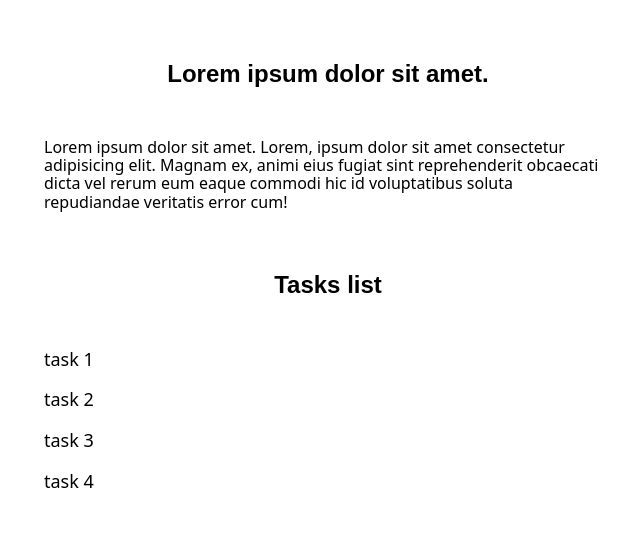
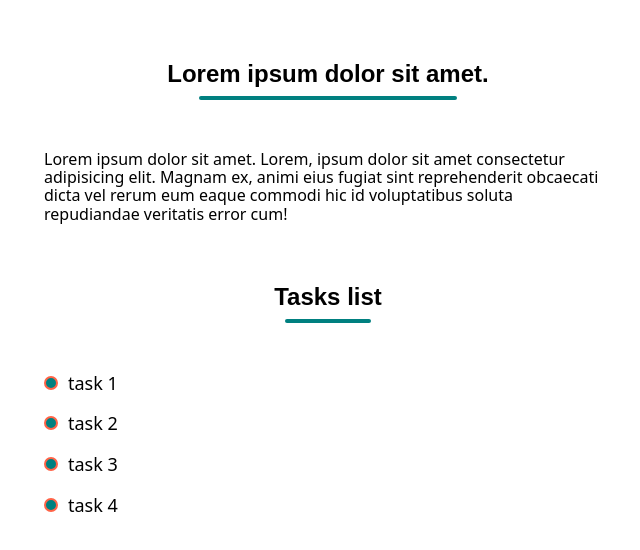
Before and after one commit to Olexiy-repin/bootcamp-76-on-HTML, a plain HTML site: page pages/pseudo-elements.html in a window 1280 px wide. Shown: the whole page, without its empty margins (312-952 px from the left). Drawn offline with nearby package versions, Linux system fonts and the light colour scheme.

Commit message:
classwork

```diff
--- a/css/pseudo-elements.css
+++ b/css/pseudo-elements.css
@@ -31,11 +31,24 @@ ol {
 }
 
 .title {
+  width: max-content;
   margin-left: auto;
   margin-right: auto;
   font-family: sans-serif;
   text-align: center;
   margin-bottom: 50px;
+}
+
+.title::after {
+  display: block;
+  width: 80%;
+  height: 4px;
+  background-color: teal;
+  border-radius: 6px;
+  margin-left: auto;
+  margin-right: auto;
+  margin-top: 8px;
+  content: '';
 }
 
 .task-list-item {
@@ -45,3 +58,14 @@ ol {
 .task-list-item:not(:last-child) {
   margin-bottom: 20px;
 }
+
+.task-list-item::before {
+  display: inline-block;
+  content: '';
+  width: 14px;
+  height: 14px;
+  border-radius: 50%;
+  background-color: teal;
+  border: 2px solid tomato;
+  margin-right: 10px;
+}
```
Also changed, not shown: css/background.css (+10 -1 lines), css/svg.css (+16 -1 lines), css/transition.css (+7 -0 lines), pages/svg.html (+15 -3 lines), images/icons/facebook.svg, images/icons/icons.svg (added).
